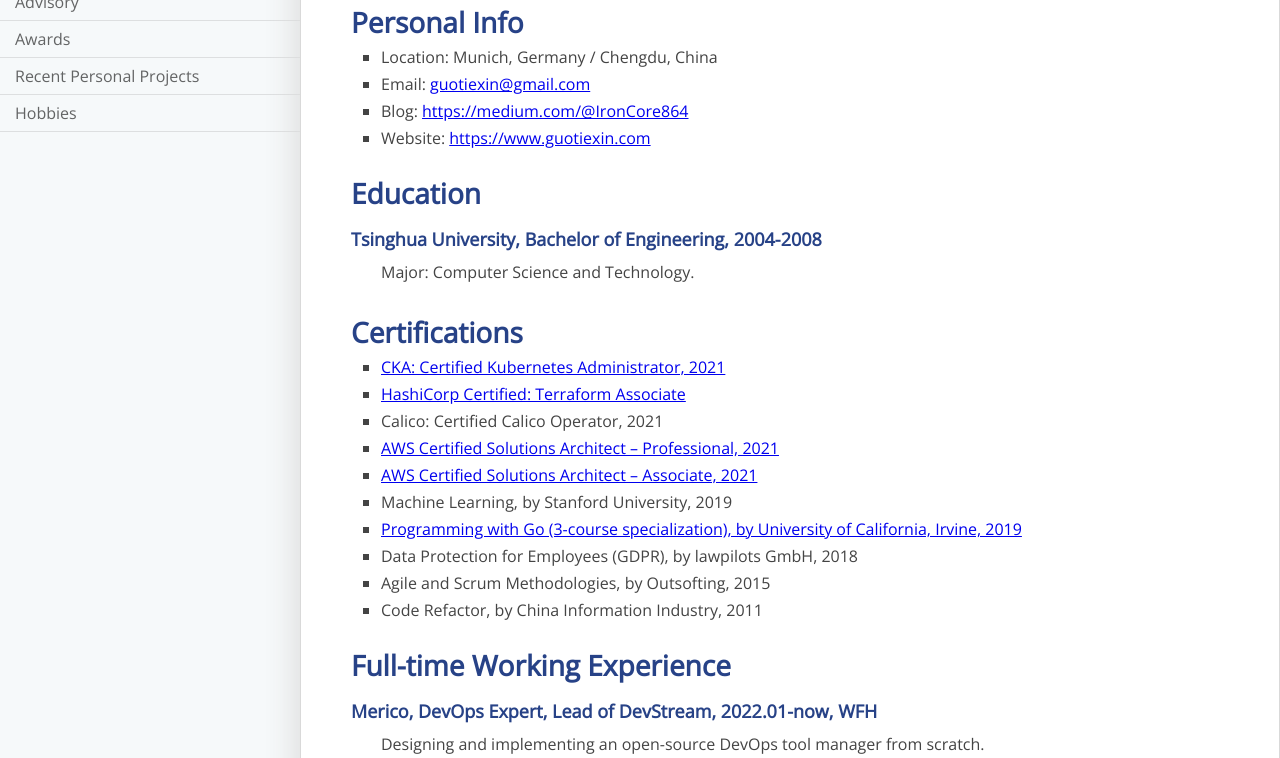
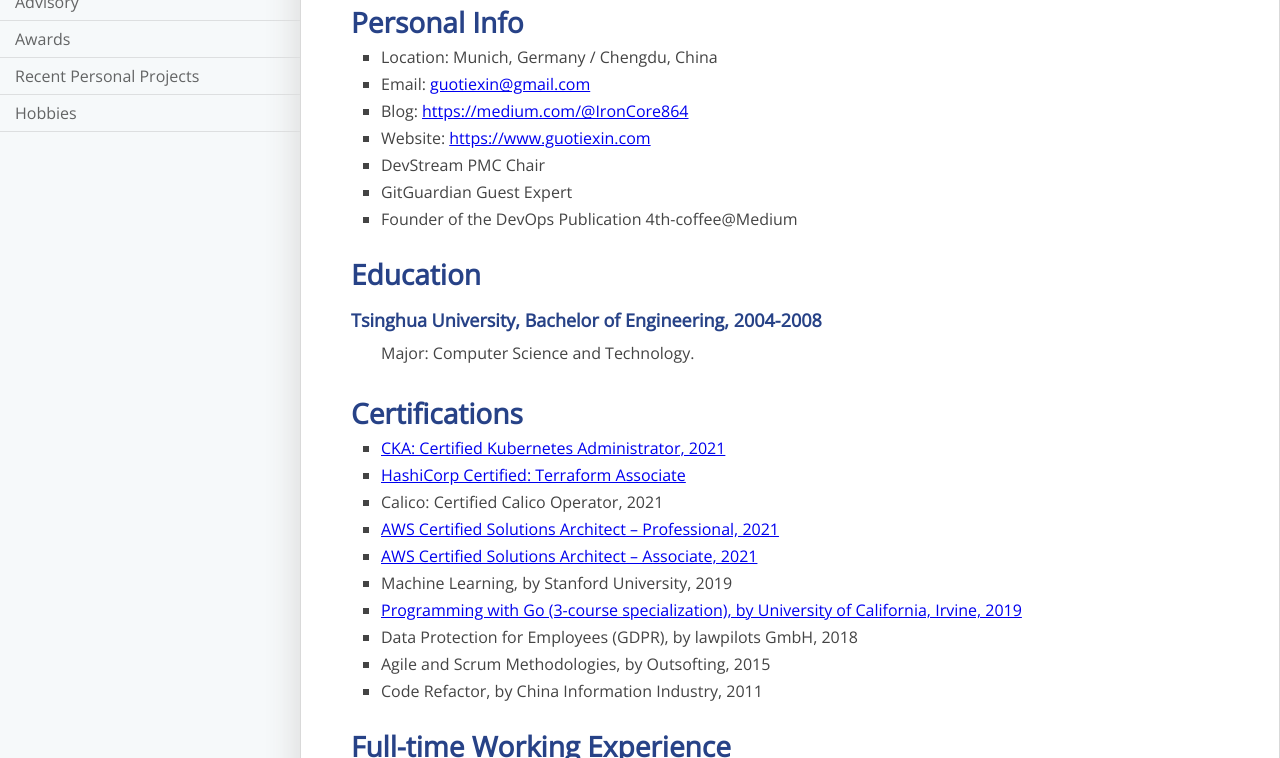
Before and after one commit to IronCore864/IronCore864, a website: page index.html in a window 1280 px wide. Shown: the part 342-1100 px from the top of the page. Drawn offline with nearby package versions, Linux system fonts and the light colour scheme.

Commit message:
Update index.html

```diff
--- a/index.html
+++ b/index.html
@@ -78,6 +78,9 @@
         <li>Email: <a href="mailto:guotiexin@gmail.com">guotiexin@gmail.com</a></li>
         <li>Blog: <a href="https://medium.com/@IronCore864">https://medium.com/@IronCore864</a></li>
         <li>Website: <a href="https://www.guotiexin.com">https://www.guotiexin.com</a></li>
+        <li>DevStream PMC Chair</li>
+        <li>GitGuardian Guest Expert</li>
+        <li>Founder of the DevOps Publication 4th-coffee@Medium</li>
       </ul>
     </div>
 
```
